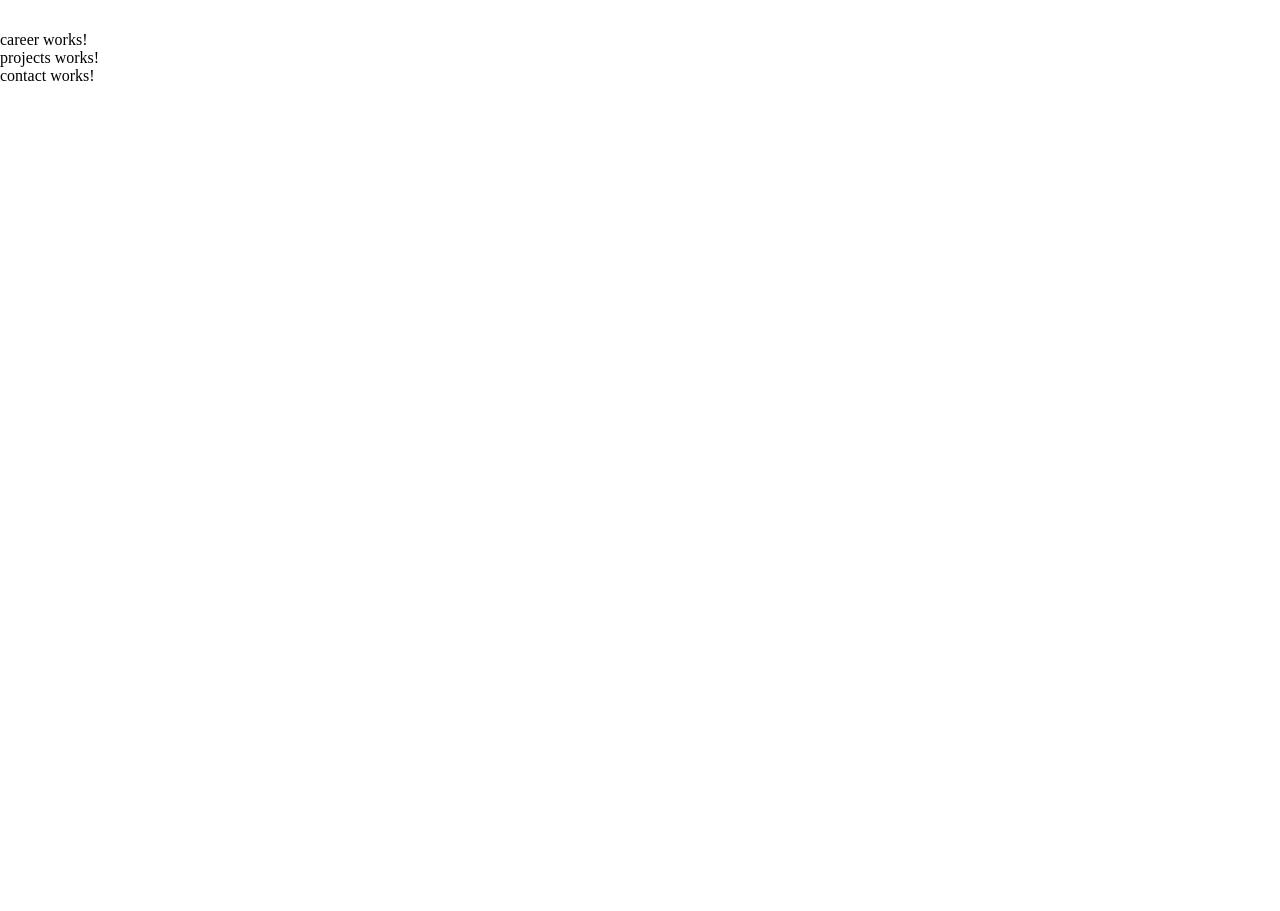
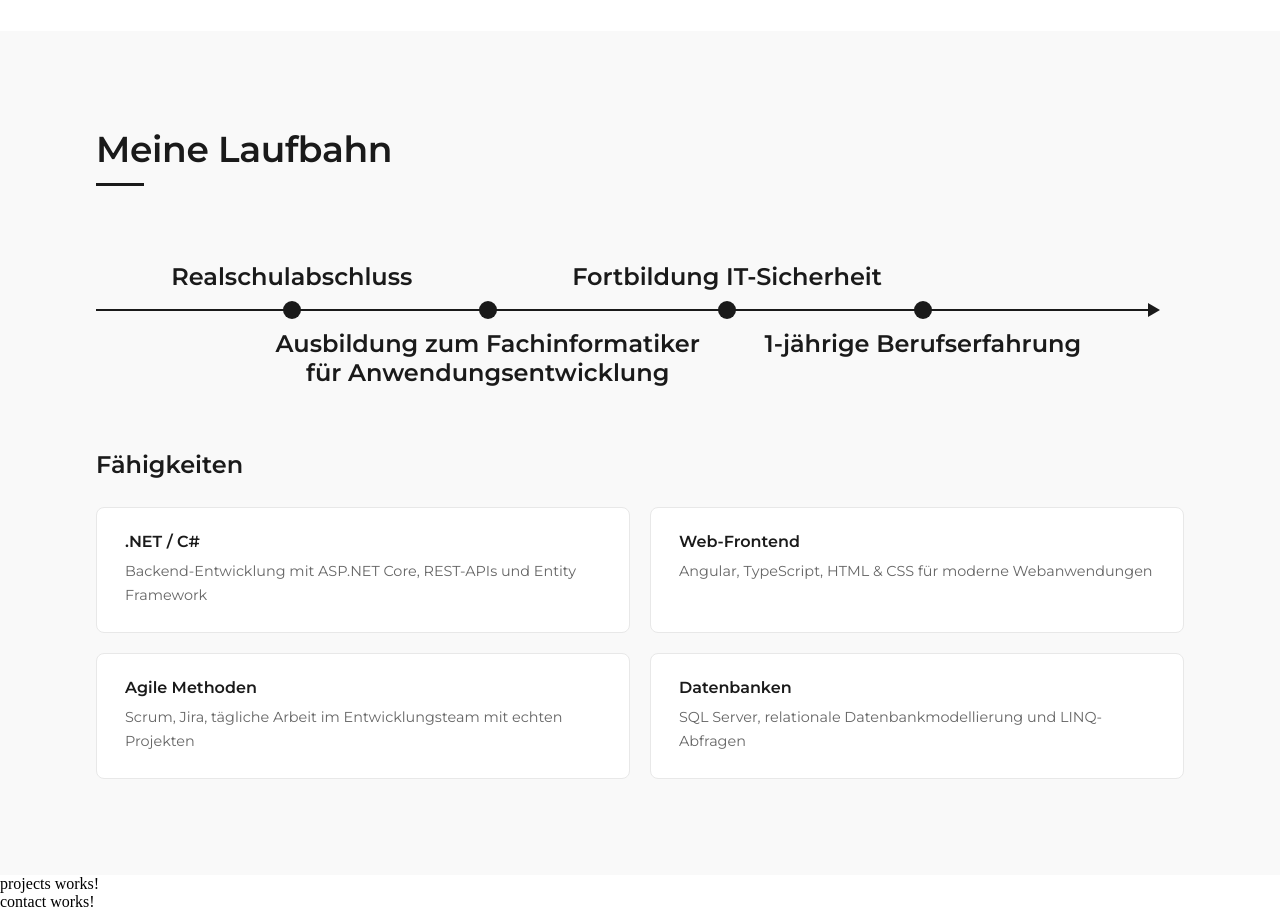
Before and after one commit to MotanuJora/onepager-persona, an Angular app: page / in a window 1280 px wide. Shown: the part 1540-2451 px from the top of the page. Before the commit the page ends 1625 px from the top, so only its background shows below. Built offline with nearby package versions, Linux system fonts and the light colour scheme.

Commit message:
Add career section with timeline and skills; implement visibility on scroll

```diff
--- a/src/app/career/career.css
+++ b/src/app/career/career.css
@@ -0,0 +1,150 @@
+.career {
+    padding: 6rem;
+    background-color: #f9f9f9;
+    font-family: 'Montserrat', sans-serif;
+}
+
+.career h2 {
+    font-size: 2.25rem;
+    font-weight: 700;
+    color: #1a1a1a;
+    margin-bottom: 0.5rem;
+    letter-spacing: -0.01em;
+}
+
+.career h2::after {
+    content: '';
+    display: block;
+    width: 3rem;
+    height: 3px;
+    background-color: #1a1a1a;
+    margin-top: 0.75rem;
+    margin-bottom: 4rem;
+}
+
+/* ── Timeline ── */
+
+.timeline {
+    margin-bottom: 5rem;
+}
+
+.timeline-track {
+    position: relative;
+    height: 120px;
+}
+
+.timeline-line {
+    position: absolute;
+    top: 50%;
+    left: 0;
+    right: 2rem;
+    height: 2px;
+    background-color: #1a1a1a;
+    transform: translateY(-50%) scaleX(0);
+    transform-origin: left center;
+    transition: transform 1.5s cubic-bezier(0.4, 0, 0.2, 1);
+}
+
+.timeline-arrow {
+    position: absolute;
+    top: 50%;
+    right: 1.5rem;
+    transform: translateY(-50%);
+    width: 0;
+    height: 0;
+    border-top: 7px solid transparent;
+    border-bottom: 7px solid transparent;
+    border-left: 12px solid #1a1a1a;
+    opacity: 0;
+    transition: opacity 0.2s ease 1.5s;
+}
+
+.timeline-item {
+    position: absolute;
+    top: 50%;
+    transform: translate(-50%, -50%);
+    display: flex;
+    align-items: center;
+    justify-content: center;
+    opacity: 0;
+}
+
+/* delays match when the line reaches each dot's position (18%, 36%, 58%, 76% of 1.5s) */
+.timeline-track .timeline-item:nth-child(3) { transition: opacity 0.35s ease 0.27s; }
+.timeline-track .timeline-item:nth-child(4) { transition: opacity 0.35s ease 0.54s; }
+.timeline-track .timeline-item:nth-child(5) { transition: opacity 0.35s ease 0.87s; }
+.timeline-track .timeline-item:nth-child(6) { transition: opacity 0.35s ease 1.14s; }
+
+/* triggered by IntersectionObserver */
+.timeline.is-visible .timeline-line {
+    transform: translateY(-50%) scaleX(1);
+}
+.timeline.is-visible .timeline-arrow {
+    opacity: 1;
+}
+.timeline.is-visible .timeline-item {
+    opacity: 1;
+}
+
+.dot {
+    width: 18px;
+    height: 18px;
+    border-radius: 50%;
+    background-color: #1a1a1a;
+    flex-shrink: 0;
+}
+
+.label {
+    position: absolute;
+    text-align: center;
+    font-size: 1.5rem;
+    font-weight: 600;
+    color: #1a1a1a;
+    white-space: nowrap;
+}
+
+.timeline-item.above .label {
+    bottom: calc(100% + 10px);
+}
+
+.timeline-item.below .label {
+    top: calc(100% + 10px);
+}
+
+/* ── Skills ── */
+
+.skills h3 {
+    font-size: 1.5rem;
+    font-weight: 700;
+    color: #1a1a1a;
+    margin-bottom: 1.75rem;
+}
+
+.skills-grid {
+    display: grid;
+    grid-template-columns: 1fr 1fr;
+    gap: 1.25rem;
+}
+
+.skill-card {
+    background-color: #ffffff;
+    border: 1px solid #e8e8e8;
+    border-radius: 8px;
+    padding: 1.5rem 1.75rem;
+}
+
+.skill-card strong {
+    display: block;
+    font-size: 1rem;
+    font-weight: 700;
+    color: #1a1a1a;
+    margin-bottom: 0.5rem;
+}
+
+.skill-card p {
+    font-size: 0.9rem;
+    font-weight: 400;
+    color: #666;
+    line-height: 1.7;
+    margin: 0;
+}
--- a/src/app/career/career.html
+++ b/src/app/career/career.html
@@ -1 +1,52 @@
-<p>career works!</p>
+<section class="career">
+  <h2>Meine Laufbahn</h2>
+
+  <div class="timeline">
+    <div class="timeline-track">
+      <div class="timeline-line"></div>
+      <div class="timeline-arrow"></div>
+
+      <div class="timeline-item above" style="left: 18%">
+        <div class="dot"></div>
+        <span class="label">Realschulabschluss</span>
+      </div>
+
+      <div class="timeline-item below" style="left: 36%">
+        <div class="dot"></div>
+        <span class="label">Ausbildung zum Fachinformatiker<br> für Anwendungsentwicklung</span>
+      </div>
+
+      <div class="timeline-item above" style="left: 58%">
+        <div class="dot"></div>
+        <span class="label">Fortbildung IT-Sicherheit</span>
+      </div>
+
+      <div class="timeline-item below" style="left: 76%">
+        <div class="dot"></div>
+        <span class="label"> 1-jährige Berufserfahrung </span>
+      </div>
+    </div>
+  </div>
+
+  <div class="skills">
+    <h3>Fähigkeiten</h3>
+    <div class="skills-grid">
+      <div class="skill-card">
+        <strong>.NET / C#</strong>
+        <p>Backend-Entwicklung mit ASP.NET Core, REST-APIs und Entity Framework</p>
+      </div>
+      <div class="skill-card">
+        <strong>Web-Frontend</strong>
+        <p>Angular, TypeScript, HTML & CSS für moderne Webanwendungen</p>
+      </div>
+      <div class="skill-card">
+        <strong>Agile Methoden</strong>
+        <p>Scrum, Jira, tägliche Arbeit im Entwicklungsteam mit echten Projekten</p>
+      </div>
+      <div class="skill-card">
+        <strong>Datenbanken</strong>
+        <p>SQL Server, relationale Datenbankmodellierung und LINQ-Abfragen</p>
+      </div>
+    </div>
+  </div>
+</section>
--- a/src/app/career/career.ts
+++ b/src/app/career/career.ts
@@ -1,4 +1,4 @@
-import { Component } from '@angular/core';
+import { Component, AfterViewInit, ElementRef } from '@angular/core';
 
 @Component({
   selector: 'app-career',
@@ -6,6 +6,20 @@ import { Component } from '@angular/core';
   templateUrl: './career.html',
   styleUrls: ['./career.css'],
 })
-export class Career {
+export class Career implements AfterViewInit {
+  constructor(private el: ElementRef) {}
 
+  ngAfterViewInit(): void {
+    const timeline = this.el.nativeElement.querySelector('.timeline');
+    const observer = new IntersectionObserver(
+      ([entry]) => {
+        if (entry.isIntersecting) {
+          timeline.classList.add('is-visible');
+          observer.disconnect();
+        }
+      },
+      { threshold: 0.4 }
+    );
+    observer.observe(timeline);
+  }
 }
```
